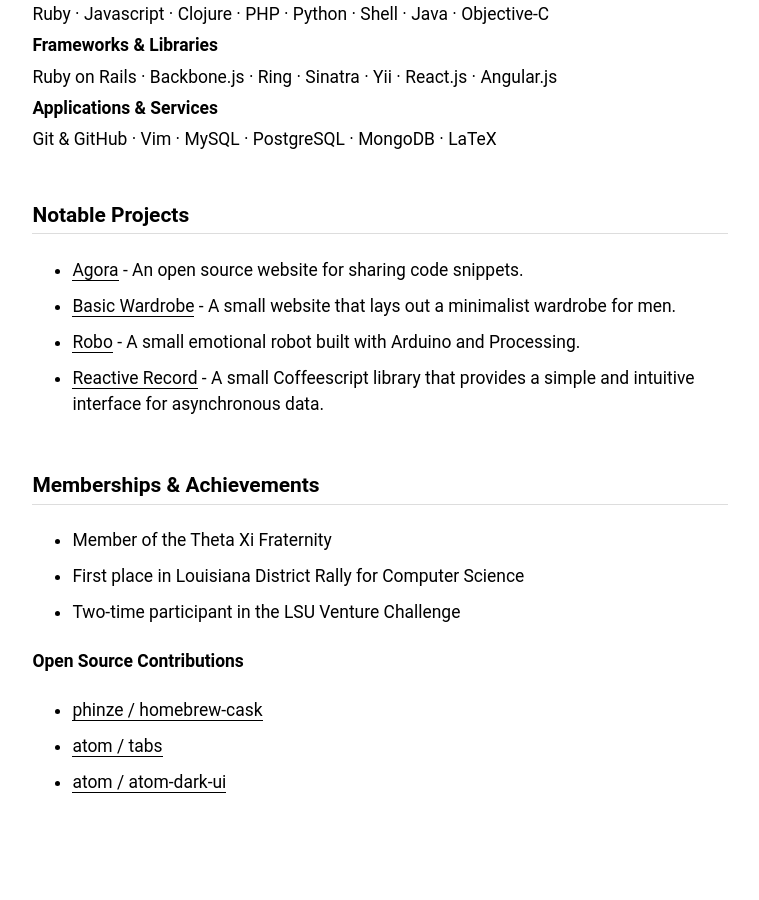
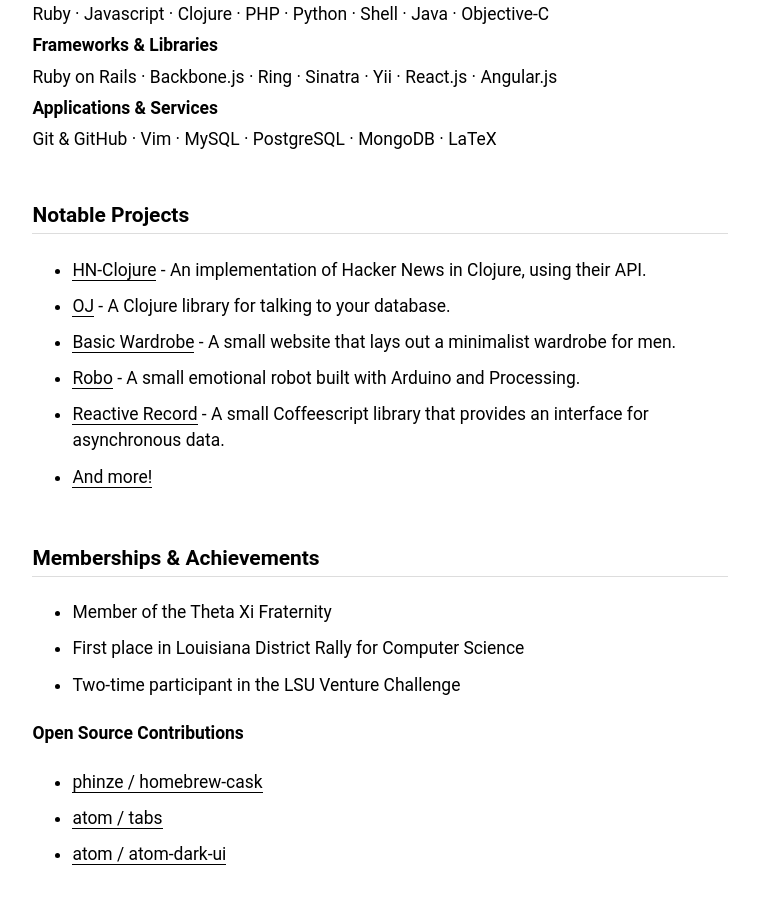
Before and after one commit to taylorlapeyre/taylorlapeyre.github.io, a Jekyll site: the page built from resume.md, in a window 1280 px wide and 900 px high, scrolled down 2004 px. Shown: the whole window, without its empty margins (260-1019 px from the left). Built offline with Jekyll 4.4.1, drawn with Linux system fonts in a browser that asks for light colours; some web fonts are replaced.

Commit message:
update notable projects

```diff
--- a/resume.md
+++ b/resume.md
@@ -84,10 +84,12 @@
 
 ### Notable Projects
 
-- [Agora][agora] - An open source website for sharing code snippets.
+- [HN-Clojure][hn-clojure] - An implementation of Hacker News in Clojure, using their API.
+- [OJ][oj] - A Clojure library for talking to your database.
 - [Basic Wardrobe][basic] - A small website that lays out a minimalist wardrobe for men.
 - [Robo][robo] - A small emotional robot built with Arduino and Processing.
-- [Reactive Record][rr] - A small Coffeescript library that provides a simple and intuitive interface for asynchronous data.
+- [Reactive Record][rr] - A small Coffeescript library that provides an interface for asynchronous data.
+- [And more!][more]
 
 ### Memberships & Achievements
 
@@ -113,3 +115,6 @@
 [basic]: http://basicwardrobe.info/
 [robo]: https://github.com/taylorlapeyre/robo
 [rr]: https://github.com/taylorlapeyre/reactive-record
+[hn-clojure]: https://github.com/taylorlapeyre/hn-clojure
+[oj]: https://github.com/taylorlapeyre/oj
+[more]: https://github.com/taylorlapeyre
```
